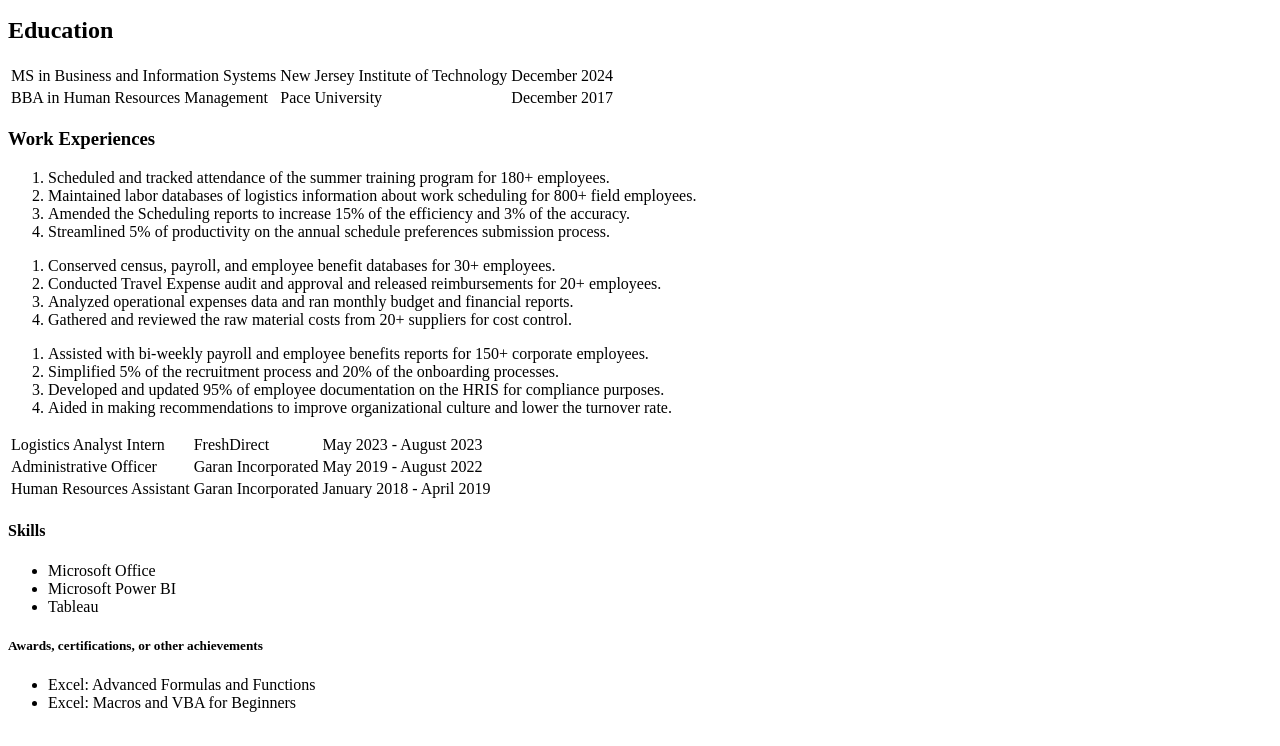
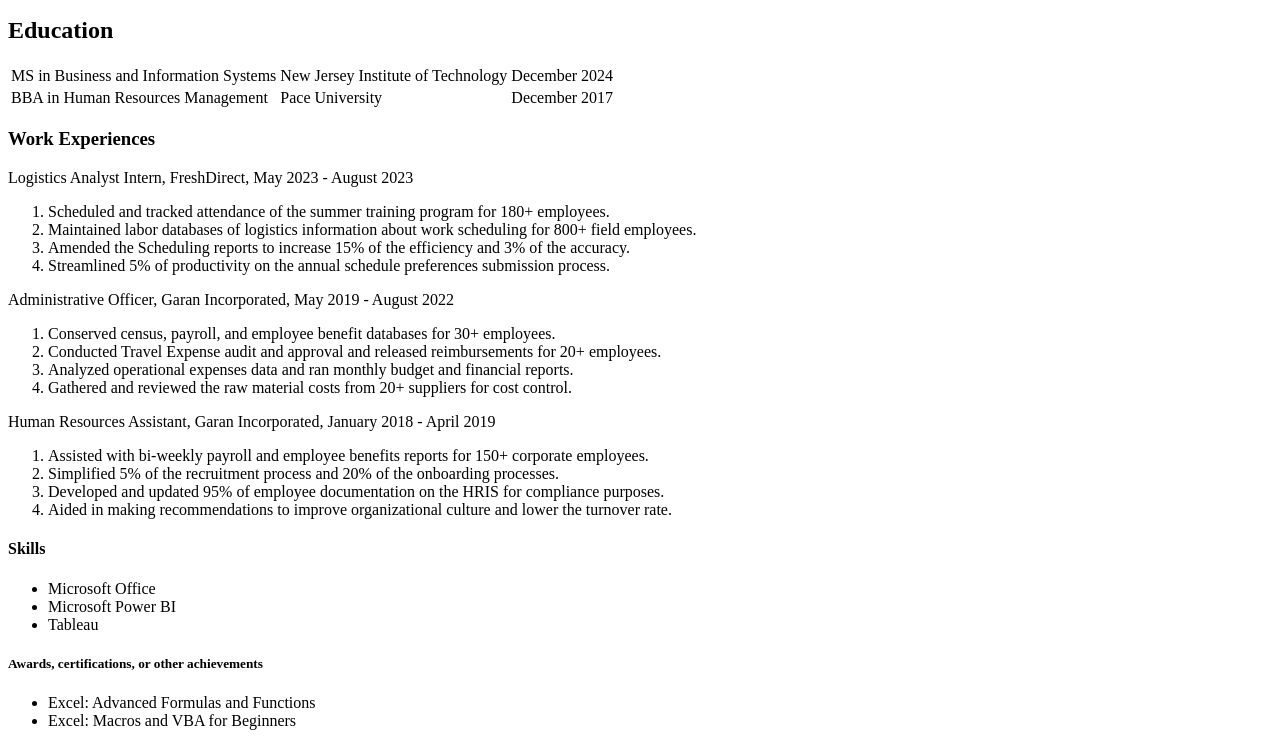
Before and after one commit to kk682/index.html-and-style.css, a plain HTML site: page index.html in a window 1280 px wide. Shown: the part 119-865 px from the top of the page. Drawn offline with Linux system fonts and the light colour scheme.

Commit message:
09232023 11:12PM

```diff
--- a/index.html
+++ b/index.html
@@ -12,7 +12,6 @@
         skills, and passion for business operations.</p>
     <h2>Education</h2>
     <table>
-        <ul>
             <tr>
                 <td>MS in Business and Information Systems</td>
                 <td>New Jersey Institute of Technology</td>
@@ -23,44 +22,29 @@
                 <td>Pace University  </td>
                 <td>December 2017  </td>
             </tr>
-        </ul>
     </table>
     <h3>Work Experiences</h3>
-    <table>
-            <tr>
-                <td>Logistics Analyst Intern</td>
-                <td>FreshDirect</td>
-                <td>May 2023 - August 2023</td>
-            </tr>
+    <p>Logistics Analyst Intern, FreshDirect, May 2023 - August 2023</p>
         <ol>
             <li>Scheduled and tracked attendance of the summer training program for 180+ employees.</li>
             <li>Maintained labor databases of logistics information about work scheduling for 800+ field employees.</li>
             <li>Amended the Scheduling reports to increase 15% of the efficiency and 3% of the accuracy.</li>
             <li>Streamlined 5% of productivity on the annual schedule preferences submission process.</li>
         </ol>
-            <tr>
-                <td>Administrative Officer</td>
-                <td>Garan Incorporated</td>
-                <td>May 2019 - August 2022</td>
-            </tr>
+    <p>Administrative Officer, Garan Incorporated, May 2019 - August 2022</p>
         <ol>
             <li>Conserved census, payroll, and employee benefit databases for 30+ employees.</li>
             <li>Conducted Travel Expense audit and approval and released reimbursements for 20+ employees.</li>
             <li>Analyzed operational expenses data and ran monthly budget and financial reports.</li>
             <li>Gathered and reviewed the raw material costs from 20+ suppliers for cost control.</li>
         </ol>
-            <tr>
-                <td>Human Resources Assistant</td>
-                <td>Garan Incorporated</td>
-                <td>January 2018 - April 2019</td>
-            </tr>
+    <p>Human Resources Assistant, Garan Incorporated, January 2018 - April 2019 </p>
         <ol>
             <li>Assisted with bi-weekly payroll and employee benefits reports for 150+ corporate employees.</li>
             <li>Simplified 5% of the recruitment process and 20% of the onboarding processes.</li>
             <li>Developed and updated 95% of employee documentation on the HRIS for compliance purposes.</li>
             <li>Aided in making recommendations to improve organizational culture and lower the turnover rate.</li>
         </ol>
-    </table>
     <h4>Skills</h4>
     <ul>
         <li>Microsoft Office</li>
```
Lines whose indentation alone changed are shown as unchanged.
